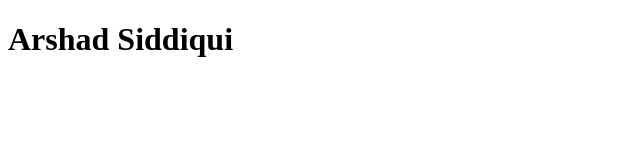
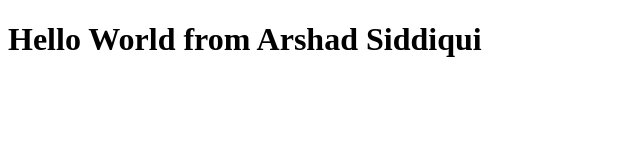
Before and after one commit to arshad62/1stwebpage, a plain HTML site: page index.html in a window 1280 px wide. Shown: the whole page, without its empty margins (0-640 px from the left). Drawn offline with Linux system fonts and the light colour scheme.

Commit message:
Update index.html

```diff
--- a/index.html
+++ b/index.html
@@ -6,6 +6,6 @@
     <title>Document</title>
 </head>
 <body>
-    <h1>Arshad Siddiqui</h1>
+    <h1>Hello World from Arshad Siddiqui</h1>
 </body>
 </html>
```
